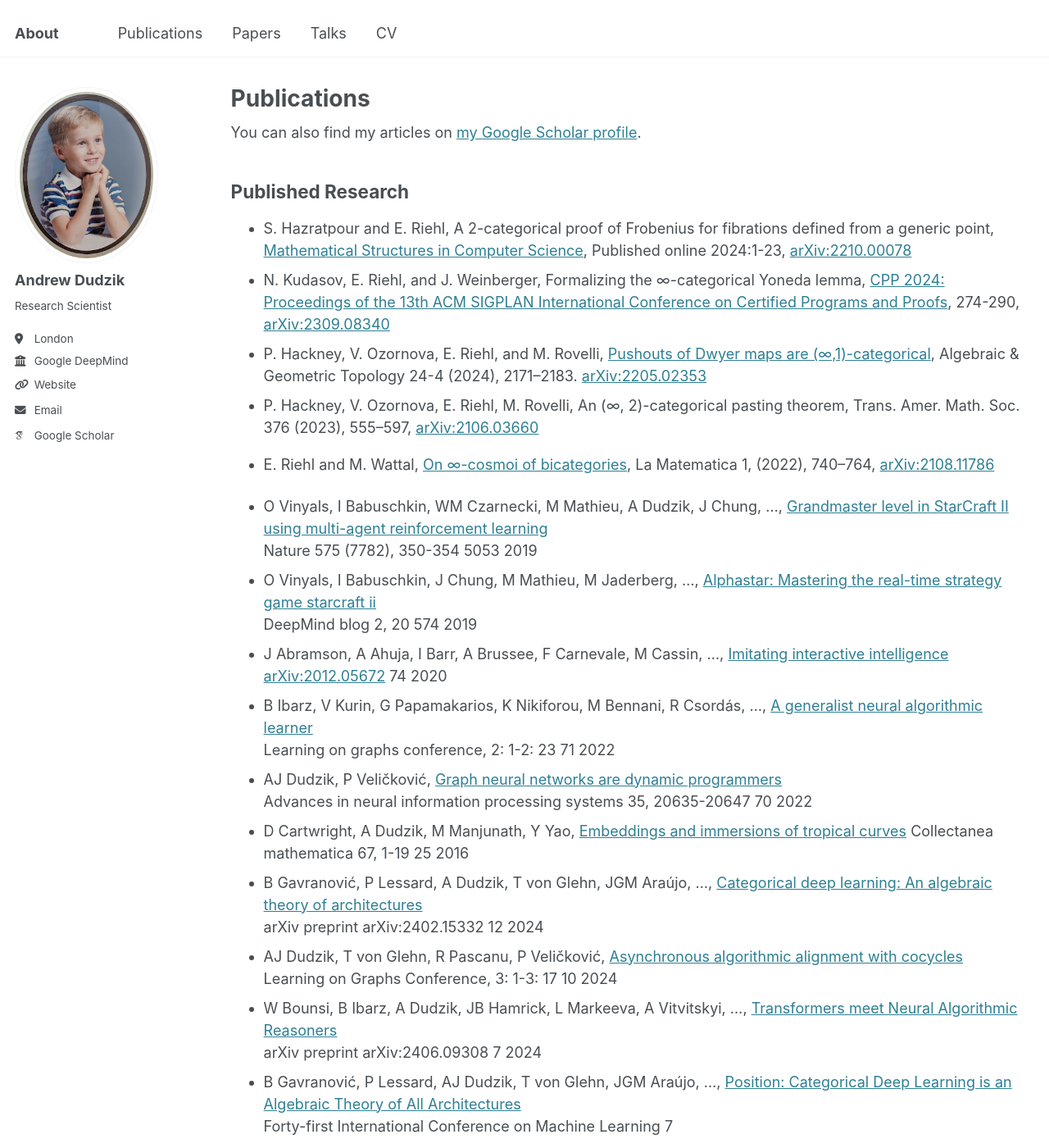
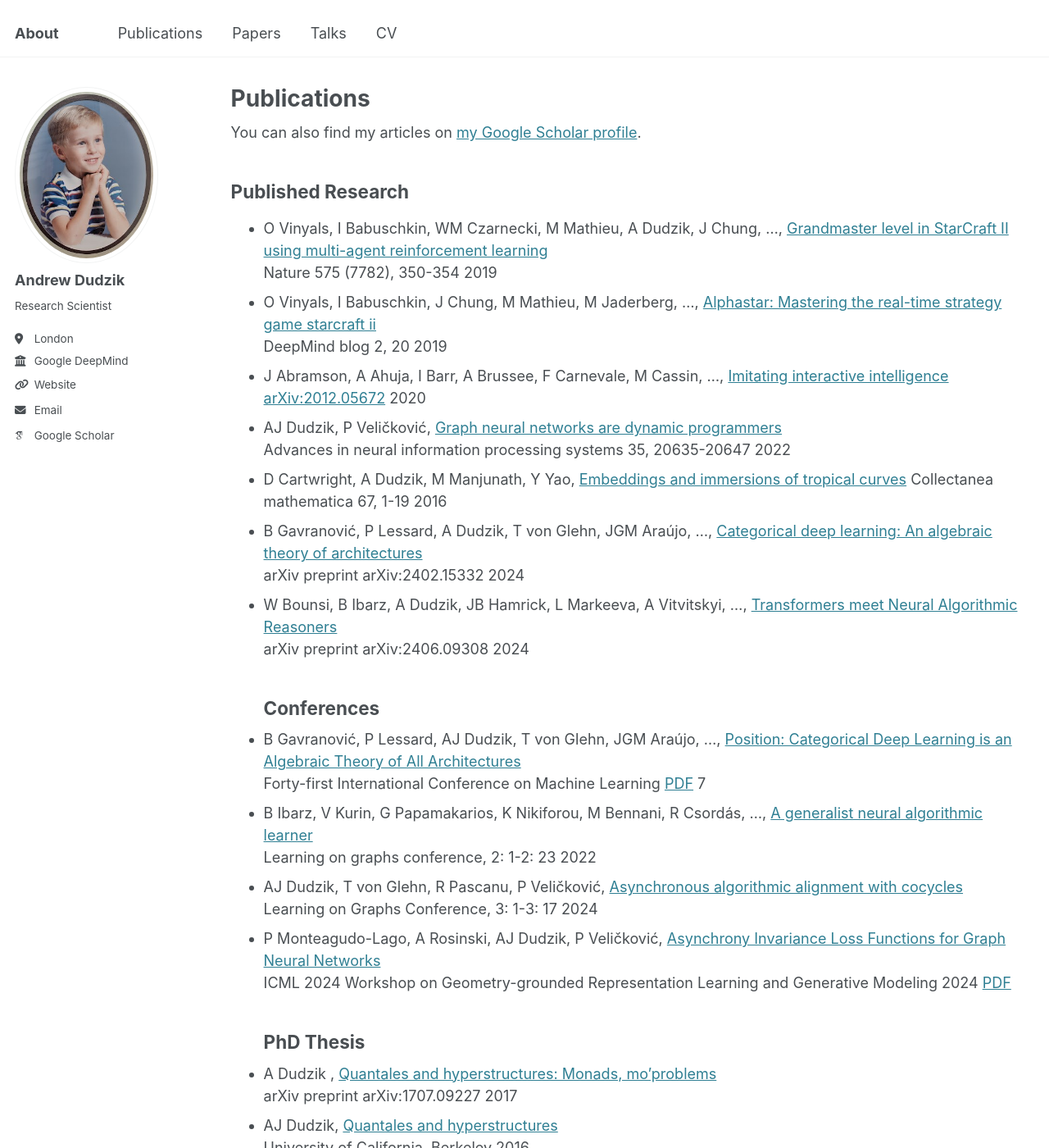
Before and after one commit to mdudzik/mdudzik.github.io, a Jekyll site: the page built from _pages/publications.md, in a window 1280 px wide and 1400 px high. Shown: the whole window at 82% size. Built offline with Jekyll 4.4.1, drawn with Linux system fonts in a browser that asks for light colours; some web fonts are replaced; some of the changed text lies outside the part shown.

Commit message:
cleaning up formatting

```diff
--- a/_pages/publications.md
+++ b/_pages/publications.md
@@ -34,51 +34,45 @@ author_profile: true
 
 ## Published Research
 
-- S. Hazratpour and E. Riehl, A 2-categorical proof of Frobenius for fibrations defined from a generic point, [Mathematical Structures in Computer Science](https://www.cambridge.org/core/journals/mathematical-structures-in-computer-science/article/2categorical-proof-of-frobenius-for-fibrations-defined-from-a-generic-point/8A9A180160D0833C108E51B0B5D1E6F2), Published online 2024:1-23,  [arXiv:2210.00078](https://arxiv.org/abs/2210.00078)
-- N. Kudasov, E. Riehl, and J. Weinberger, Formalizing the &infin;-categorical Yoneda lemma,
-[CPP 2024: Proceedings of the 13th ACM SIGPLAN International Conference on Certified Programs and Proofs](https://dl.acm.org/doi/10.1145/3636501.3636945), 274-290, [arXiv:2309.08340](https://arxiv.org/abs/2309.08340)
-- P. Hackney, V. Ozornova, E. Riehl, and M. Rovelli, [Pushouts of Dwyer maps are (&infin;,1)-categorical](https://msp.org/agt/2024/24-4/p11.xhtml),
-Algebraic &amp; Geometric Topology 24-4 (2024), 2171--2183. [arXiv:2205.02353](https://arxiv.org/abs/2205.02353)
-- P. Hackney, V. Ozornova, E. Riehl, M. Rovelli, An (&infin;, 2)-categorical pasting theorem, Trans. Amer. Math. Soc. 376 (2023), 555–597, [arXiv:2106.03660](https://arxiv.org/abs/2106.03660)
-- E. Riehl and M. Wattal, [On &infin;-cosmoi of bicategories](https://emilyriehl.github.io/files/bicategories.pdf), La Matematica 1, (2022), 740–764, [arXiv:2108.11786](https://arxiv.org/abs/2108.11786)
-
 - O Vinyals, I Babuschkin, WM Czarnecki, M Mathieu, A Dudzik, J Chung, ..., [Grandmaster level in StarCraft II using multi-agent reinforcement learning](https://www.nature.com/articles/s41586-019-1724-z)\
 Nature 575 (7782), 350-354
-5053	2019
+	2019
 - O Vinyals, I Babuschkin, J Chung, M Mathieu, M Jaderberg, ..., [Alphastar: Mastering the real-time strategy game starcraft ii](x)\
 DeepMind blog 2, 20
-574	2019
+	2019
 - J Abramson, A Ahuja, I Barr, A Brussee, F Carnevale, M Cassin, ..., [Imitating interactive intelligence](x) [arXiv:2012.05672](https://arxiv.org/abs/2012.05672)
-74	2020
+ 	2020
+- AJ Dudzik, P Veličković, [Graph neural networks are dynamic programmers]()\
+Advances in neural information processing systems 35, 20635-20647
+	2022
+- D Cartwright, A Dudzik, M Manjunath, Y Yao, [Embeddings and immersions of tropical curves]()
+Collectanea mathematica 67, 1-19
+	2016
+- B Gavranović, P Lessard, A Dudzik, T von Glehn, JGM Araújo, ..., [Categorical deep learning: An algebraic theory of architectures]()\
+arXiv preprint arXiv:2402.15332
+	2024
+- W Bounsi, B Ibarz, A Dudzik, JB Hamrick, L Markeeva, A Vitvitskyi, ..., [Transformers meet Neural Algorithmic Reasoners]()\
+arXiv preprint arXiv:2406.09308
+	2024
+## Conferences
+- B Gavranović, P Lessard, AJ Dudzik, T von Glehn, JGM Araújo, ..., [Position: Categorical Deep Learning is an Algebraic Theory of All Architectures](https://openreview.net/forum?id=EIcxV7T0Sy)\
+Forty-first International Conference on Machine Learning [PDF](https://openreview.net/pdf?id=EIcxV7T0Sy)
+7
 - B Ibarz, V Kurin, G Papamakarios, K Nikiforou, M Bennani, R Csordás, ..., [A generalist neural algorithmic learner]()\
 Learning on graphs conference, 2: 1-2: 23
-71	2022
-- AJ Dudzik, P Veličković, [Graph neural networks are dynamic programmers]()\
-Advances in neural information processing systems 35, 20635-20647
-70	2022
-- D Cartwright, A Dudzik, M Manjunath, Y Yao, [Embeddings and immersions of tropical curves]()
-Collectanea mathematica 67, 1-19
-25	2016
-- B Gavranović, P Lessard, A Dudzik, T von Glehn, JGM Araújo, ..., [Categorical deep learning: An algebraic theory of architectures]()\
-arXiv preprint arXiv:2402.15332
-12	2024
+	2022
 - AJ Dudzik, T von Glehn, R Pascanu, P Veličković, [Asynchronous algorithmic alignment with cocycles]()\
 Learning on Graphs Conference, 3: 1-3: 17
-10	2024
-- W Bounsi, B Ibarz, A Dudzik, JB Hamrick, L Markeeva, A Vitvitskyi, ..., [Transformers meet Neural Algorithmic Reasoners]()\
-arXiv preprint arXiv:2406.09308
-7	2024
-- B Gavranović, P Lessard, AJ Dudzik, T von Glehn, JGM Araújo, ..., [Position: Categorical Deep Learning is an Algebraic Theory of All Architectures]()\
-Forty-first International Conference on Machine Learning
-7
+	2024
+- P Monteagudo-Lago, A Rosinski, AJ Dudzik, P Veličković, [Asynchrony Invariance Loss Functions for Graph Neural Networks]()\
+ICML 2024 Workshop on Geometry-grounded Representation Learning and Generative Modeling
+2024 [PDF](https://openreview.net/pdf?id=eeEMjpO2Kv)
+## PhD Thesis
 - A Dudzik , [Quantales and hyperstructures: Monads, mo'problems]()\
 arXiv preprint arXiv:1707.09227
-5	2017
+	2017
 - AJ Dudzik, [Quantales and hyperstructures]()\
 University of California, Berkeley
-2	2016
-- P Monteagudo-Lago, A Rosinski, AJ Dudzik, P Veličković, [Asynchrony Invariance Loss Functions for Graph Neural Networks]()\
-ICML 2024 Workshop on Geometry-grounded Representation Learning and …
-2024
-- A DUDZIK, [TANNAKA-KREIN DUALITY FOR FINITE GROUPS]()\
+	2016
+- A Dudzik, [Tannaka-Krein Duality for Finite Groups]()
 2011
```
